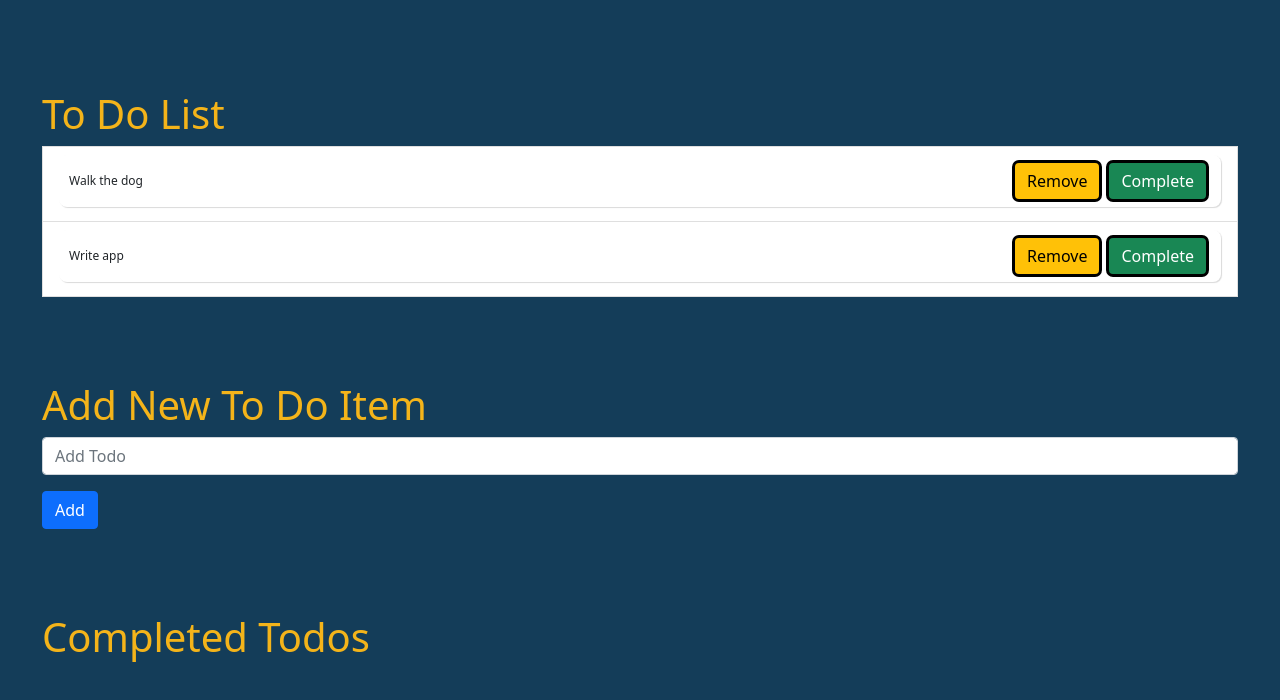
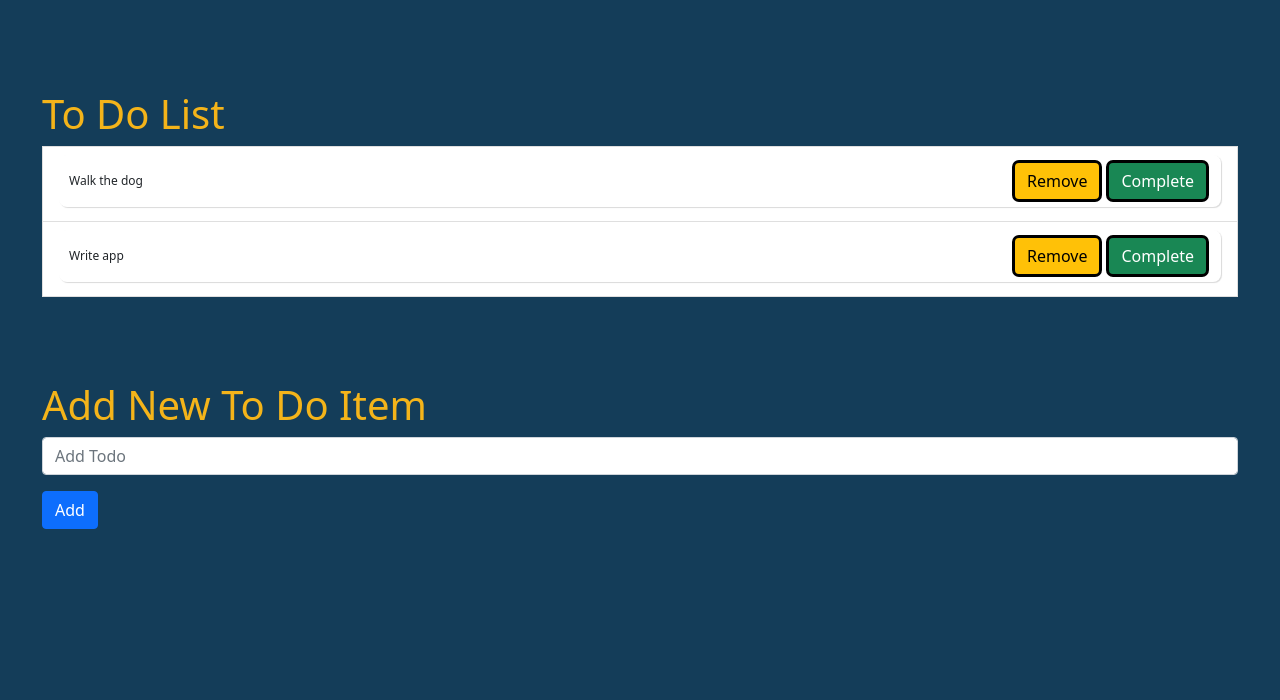
Before and after one commit to matthewgstillman/typescript-todo-list, a React (Create React App) app: page / in a window 1280 px wide. Shown: the top 700 px of the page. Built offline with nearby package versions, Linux system fonts and the light colour scheme.

Commit message:
Made updates after errors

```diff
--- a/src/App.tsx
+++ b/src/App.tsx
@@ -73,7 +73,6 @@ function App() {
         />
         <AddTodoForm addTodo={addTodo} />
         <br />
-        <h1 className="header">Completed Todos</h1>
         {completedTodos.map((completed) => {
           <h4>{completed.text}</h4>;
         })}
```
